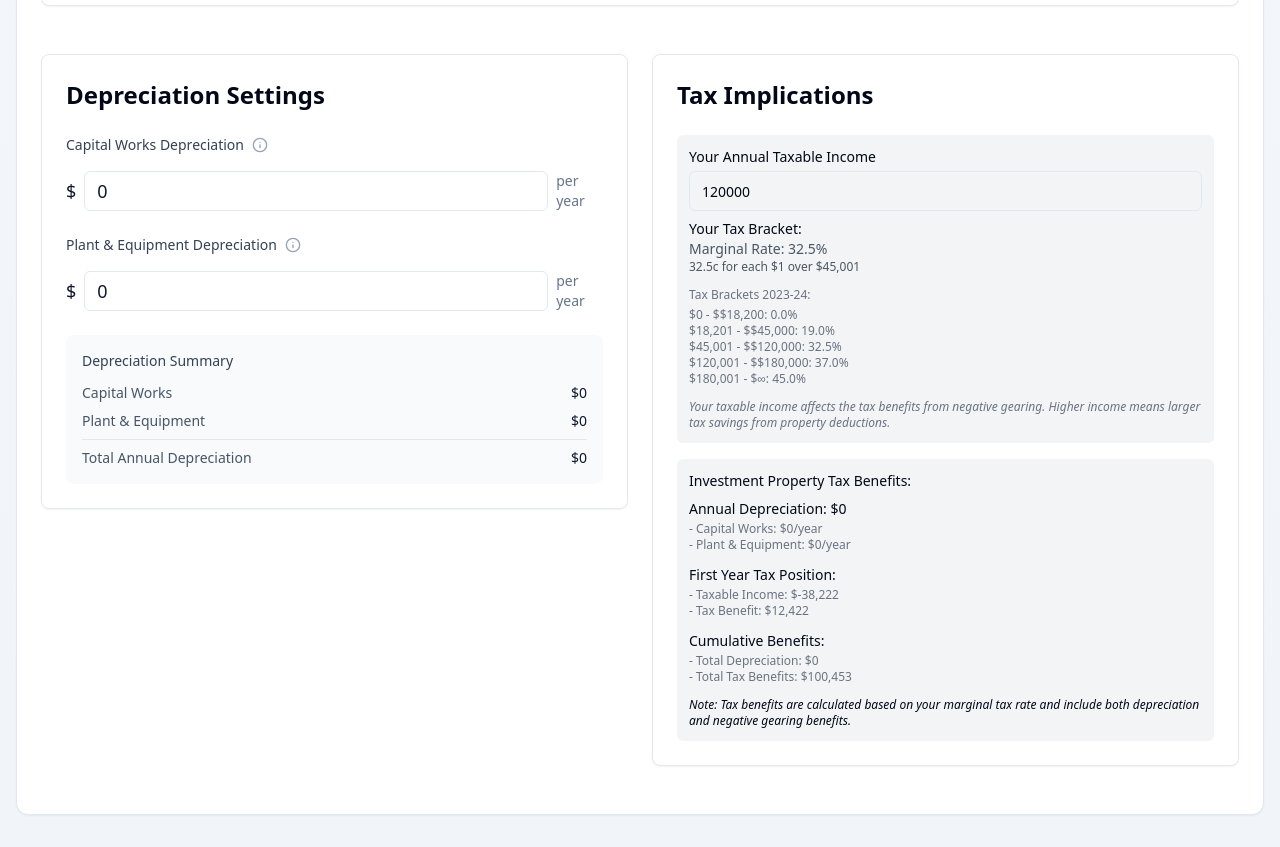
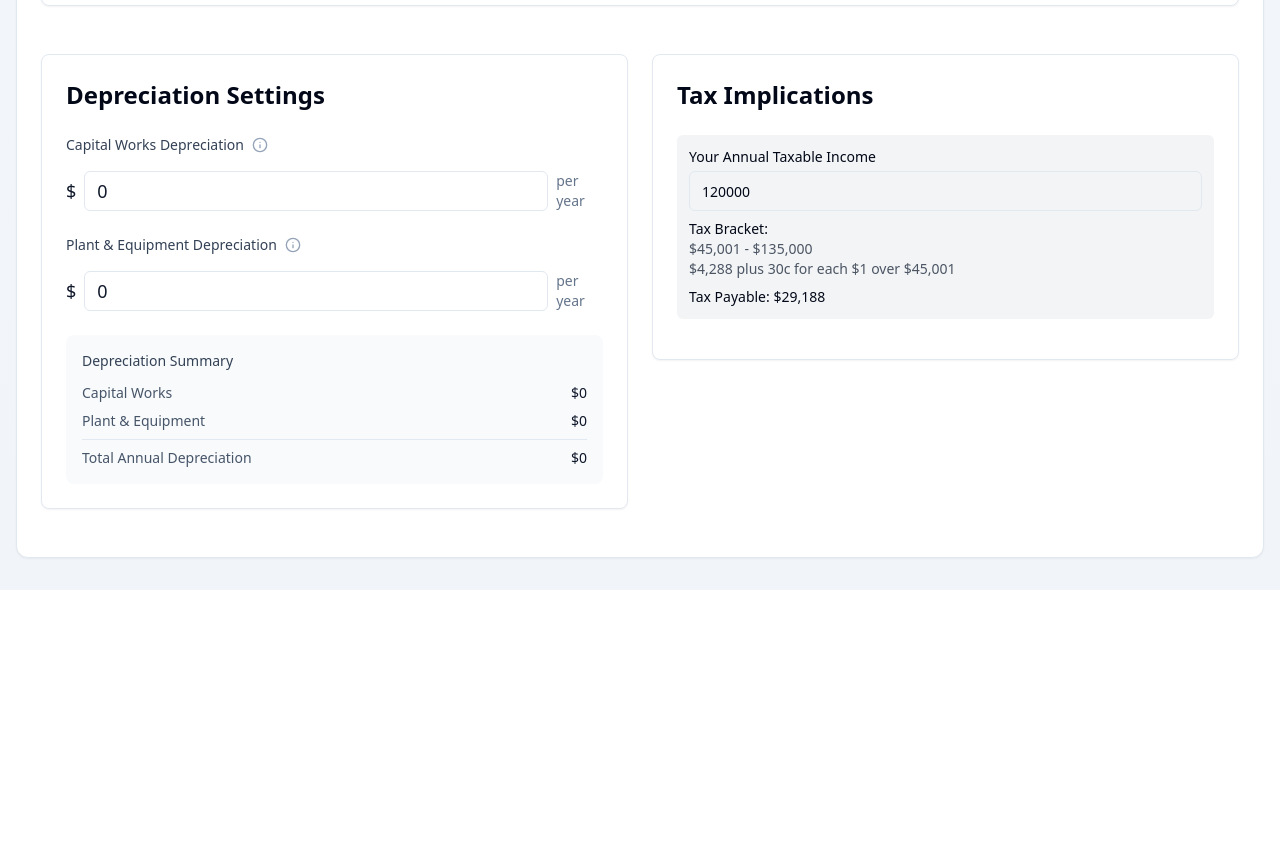
Before and after one commit to HaigAd/ipcalc, a React (Vite) app: page / in a window 1280 px wide. Shown: the part 3240-4087 px from the top of the page. After the commit the page ends 3830 px from the top, so only its background shows below. Built offline with nearby package versions, Linux system fonts and the light colour scheme.

Commit message:
Create checkpoint before tax and depreciation UI improvements

```diff
--- a/src/components/calculator/PropertyCalculator.tsx
+++ b/src/components/calculator/PropertyCalculator.tsx
@@ -104,6 +104,7 @@ export function PropertyCalculator() {
               yearlyProjections={calculationResults.yearlyProjections}
               propertyDetails={propertyDetails}
               marketData={marketData}
+              onPropertyDetailsChange={setPropertyDetails}
             />
           </div>
         );
--- a/src/components/calculator/calculations/taxCalculations.ts
+++ b/src/components/calculator/calculations/taxCalculations.ts
@@ -8,20 +8,28 @@ interface TaxBracket {
 // Australian tax brackets for 2023-2024
 export const TAX_BRACKETS: TaxBracket[] = [
   { min: 0, max: 18200, rate: 0, base: 0 },
-  { min: 18201, max: 45000, rate: 0.19, base: 0 },
-  { min: 45001, max: 120000, rate: 0.325, base: 5092 },
-  { min: 120001, max: 180000, rate: 0.37, base: 29467 },
-  { min: 180001, max: Infinity, rate: 0.45, base: 51667 }
+  { min: 18201, max: 45000, rate: 0.16, base: 0 },
+  { min: 45001, max: 135000, rate: 0.30, base: 4288 },
+  { min: 135001, max: 190000, rate: 0.37, base: 31288 },
+  { min: 190001, max: Infinity, rate: 0.45, base: 51638 }
 ];
+
+const MEDICARE_LEVY_RATE = 0.02;
 
 export const getTaxBracket = (income: number): TaxBracket | undefined => {
   return TAX_BRACKETS.find(b => income >= b.min && income <= b.max);
 };
 
+export const calculateMedicareLevy = (income: number): number => {
+  return income * MEDICARE_LEVY_RATE;
+};
+
 export const calculateTaxPayable = (income: number): number => {
   const bracket = getTaxBracket(income);
   if (!bracket) return 0;
-  return (income - bracket.min) * bracket.rate + bracket.base;
+  const incomeTax = (income - bracket.min) * bracket.rate + bracket.base;
+  const medicareLevy = calculateMedicareLevy(income);
+  return incomeTax + medicareLevy;
 };
 
 export const calculateTaxBenefit = (totalTaxableIncome: number, propertyIncome: number): number => {
--- a/src/components/calculator/components/TaxImplications.tsx
+++ b/src/components/calculator/components/TaxImplications.tsx
@@ -9,69 +9,15 @@ interface TaxImplicationsProps {
 }
 
 export function TaxImplications({
-  yearlyProjections,
   propertyDetails,
   onPropertyDetailsChange
 }: TaxImplicationsProps) {
-  if (!yearlyProjections.length) return null;
-
-  const latestYear = yearlyProjections[yearlyProjections.length - 1];
-  const firstYear = yearlyProjections[0];
-
-  const totalDepreciation = yearlyProjections.reduce(
-    (sum, projection) => sum + projection.totalDepreciation,
-    0
-  );
-
-  const totalTaxBenefit = yearlyProjections.reduce(
-    (sum, projection) => sum + projection.taxBenefit,
-    0
-  );
-
   return (
-    <div className="space-y-4">
+    <div>
       <TaxableIncomeInput
         propertyDetails={propertyDetails}
         onPropertyDetailsChange={onPropertyDetailsChange}
       />
-
-      <div className="p-3 bg-gray-100 rounded-md text-sm">
-        <p className="font-medium mb-1">Investment Property Tax Benefits:</p>
-
-        <div className="mt-2">
-          <p>Annual Depreciation: ${Math.round(propertyDetails.capitalWorksDepreciation + propertyDetails.plantEquipmentDepreciation).toLocaleString()}</p>
-          <p className="text-xs text-gray-500 mt-0.5">
-            - Capital Works: ${Math.round(propertyDetails.capitalWorksDepreciation).toLocaleString()}/year
-          </p>
-          <p className="text-xs text-gray-500">
-            - Plant & Equipment: ${Math.round(propertyDetails.plantEquipmentDepreciation).toLocaleString()}/year
-          </p>
-        </div>
-
-        <div className="mt-3">
-          <p>First Year Tax Position:</p>
-          <p className="text-xs text-gray-500 mt-0.5">
-            - Taxable Income: ${Math.round(firstYear.taxableIncome).toLocaleString()}
-          </p>
-          <p className="text-xs text-gray-500">
-            - Tax Benefit: ${Math.round(firstYear.taxBenefit).toLocaleString()}
-          </p>
-        </div>
-
-        <div className="mt-3">
-          <p>Cumulative Benefits:</p>
-          <p className="text-xs text-gray-500 mt-0.5">
-            - Total Depreciation: ${Math.round(totalDepreciation).toLocaleString()}
-          </p>
-          <p className="text-xs text-gray-500">
-            - Total Tax Benefits: ${Math.round(totalTaxBenefit).toLocaleString()}
-          </p>
-        </div>
-
-        <p className="mt-3 text-xs italic">
-          Note: Tax benefits are calculated based on your marginal tax rate and include both depreciation and negative gearing benefits.
-        </p>
-      </div>
     </div>
   );
 }
--- a/src/components/calculator/components/TaxableIncomeInput.tsx
+++ b/src/components/calculator/components/TaxableIncomeInput.tsx
@@ -1,6 +1,6 @@
 import { PropertyDetails } from '../types';
 import { Input } from '../../ui/input';
-import { getTaxBracket, TAX_BRACKETS } from '../calculations/taxCalculations';
+import { getTaxBracket, calculateTaxPayable, TAX_BRACKETS } from '../calculations/taxCalculations';
 import { useState } from 'react';
 
 interface TaxableIncomeInputProps {
@@ -12,11 +12,8 @@ export function TaxableIncomeInput({ propertyDetails, onPropertyDetailsChange }:
   const [inputValue, setInputValue] = useState(propertyDetails.taxableIncome.toString());
 
   const handleIncomeChange = (value: string) => {
-    // Allow empty input or numbers only
     if (value === '' || /^\d*$/.test(value)) {
       setInputValue(value);
-
-      // Update property details with numeric value
       const income = value === '' ? 0 : parseInt(value, 10);
       onPropertyDetailsChange({
         ...propertyDetails,
@@ -26,18 +23,25 @@ export function TaxableIncomeInput({ propertyDetails, onPropertyDetailsChange }:
   };
 
   const handleBlur = () => {
-    // Format the number on blur
     const income = inputValue === '' ? 0 : parseInt(inputValue, 10);
     setInputValue(income.toLocaleString());
   };
 
   const handleFocus = () => {
-    // Remove formatting when input is focused
     setInputValue(propertyDetails.taxableIncome.toString());
   };
 
   const bracket = getTaxBracket(propertyDetails.taxableIncome);
-  const description = bracket ? `${(bracket.rate * 100).toFixed(1)}c for each $1 over $${bracket.min.toLocaleString()}` : 'No tax payable';
+  const taxPayable = calculateTaxPayable(propertyDetails.taxableIncome);
+
+  let description = 'Nil';
+  if (bracket && bracket.rate > 0) {
+    if (bracket.base > 0) {
+      description = `$${bracket.base.toLocaleString()} plus ${(bracket.rate * 100)}c for each $1 over $${bracket.min.toLocaleString()}`;
+    } else {
+      description = `${(bracket.rate * 100)}c for each $1 over $${bracket.min.toLocaleString()}`;
+    }
+  }
 
   return (
     <div className="mb-4 p-3 bg-gray-100 rounded-md">
@@ -58,27 +62,17 @@ export function TaxableIncomeInput({ propertyDetails, onPropertyDetailsChange }:
       </div>
 
       <div className="mt-2 text-sm">
-        <p className="font-medium">Your Tax Bracket:</p>
+        <p className="font-medium">Tax Bracket:</p>
         <p className="text-gray-600">
-          Marginal Rate: {bracket ? (bracket.rate * 100).toFixed(1) : 0}%
+          ${bracket?.min.toLocaleString()} - ${bracket?.max === Infinity ? '∞' : bracket?.max.toLocaleString()}
         </p>
-        <p className="text-gray-600 text-xs">
+        <p className="text-gray-600">
           {description}
         </p>
+        <p className="mt-2 font-medium">
+          Tax Payable: ${Math.round(taxPayable).toLocaleString()}
+        </p>
       </div>
-
-      <div className="mt-3 text-xs text-gray-500">
-        <p className="font-medium mb-1">Tax Brackets 2023-24:</p>
-        {TAX_BRACKETS.map((b, i) => (
-          <p key={i} className={`${propertyDetails.taxableIncome >= b.min && propertyDetails.taxableIncome <= b.max ? 'font-medium' : ''}`}>
-            ${b.min.toLocaleString()} - ${b.max === Infinity ? '∞' : `$${b.max.toLocaleString()}`}: {(b.rate * 100).toFixed(1)}%
-          </p>
-        ))}
-      </div>
-
-      <p className="mt-3 text-xs italic text-gray-500">
-        Your taxable income affects the tax benefits from negative gearing. Higher income means larger tax savings from property deductions.
-      </p>
     </div>
   );
 }
```
Also changed, not shown: 1 other file (tests, documents, lock files or other folders).
